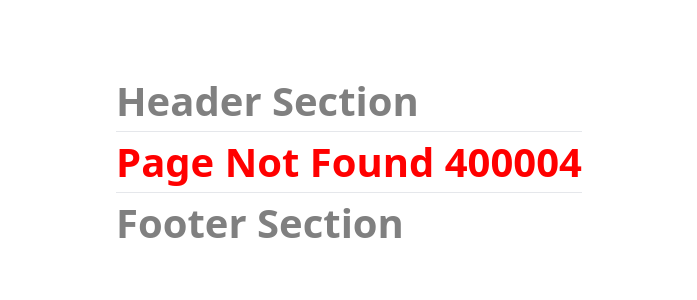
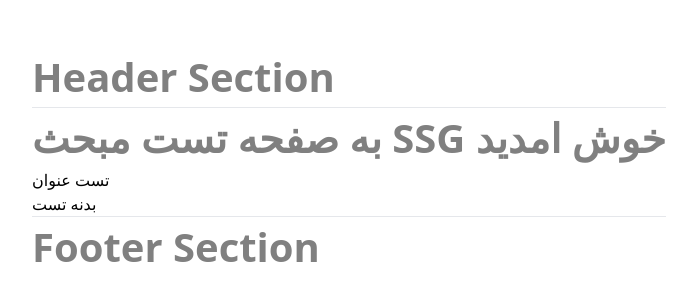
Before and after one commit to hamedAbdollahzade/next-js, a Next.js app: page /ssg in a window 1280 px wide. Before the commit this address had no page. Shown: the part 238-538 px from the top of the page, without its empty margins (291-988 px from the left). Built offline with nearby package versions, Linux system fonts and the light colour scheme.

Commit message:
استفاده از getStaticProps بدون Data

```diff
--- /dev/null
+++ b/pages/ssg/index.js
@@ -0,0 +1,26 @@
+const SsgPageTest = (props) => {
+  console.log("Props ==>", props);
+
+  return (
+    <>
+      <h1>به صفحه تست مبحث SSG خوش امدید </h1>
+      <h2>{props.title} </h2>
+      <h2>{props.body}</h2>
+    </>
+  );
+};
+
+export default SsgPageTest;
+
+export async function getStaticProps() {
+  // codes run in backend (server)
+
+  console.log("function getStaticProps is Runnig ...");
+
+  return {
+    props: {
+      title: "تست عنوان",
+      body: "بدنه تست",
+    },
+  };
+}
```
